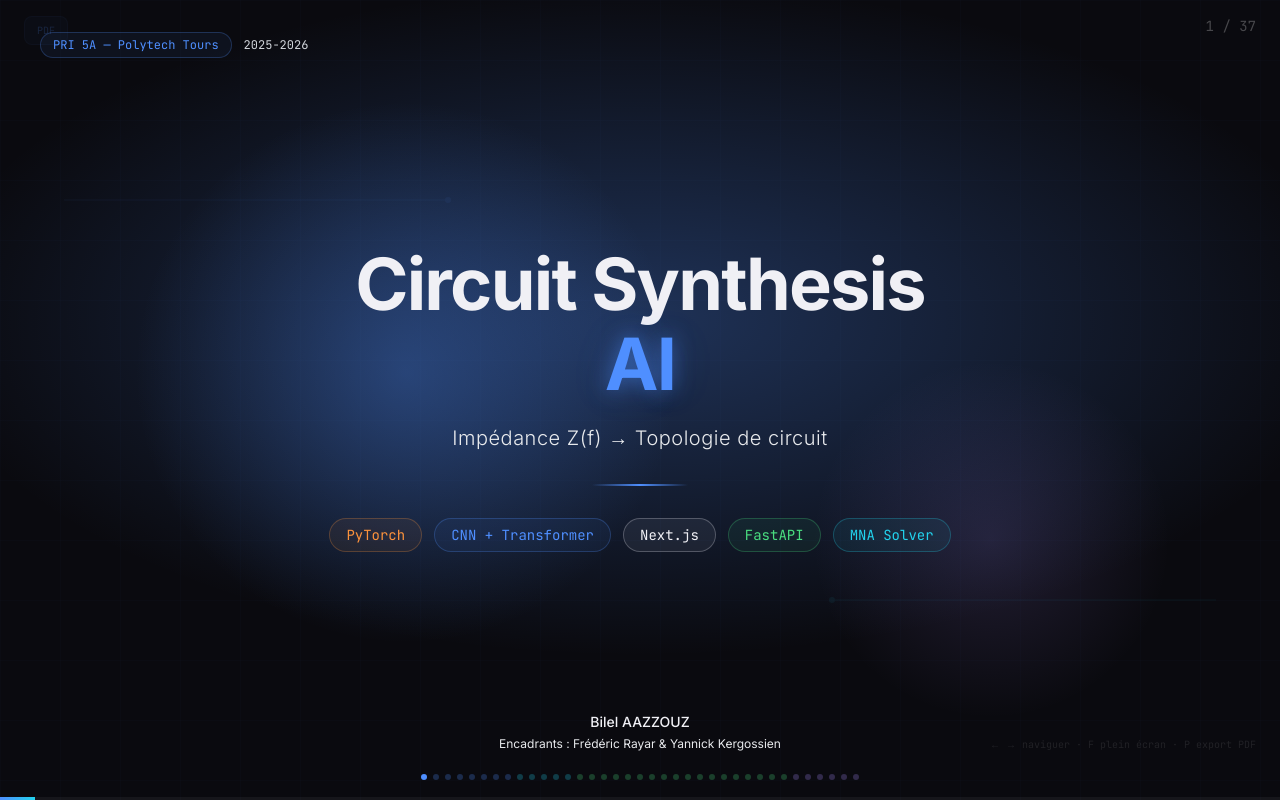
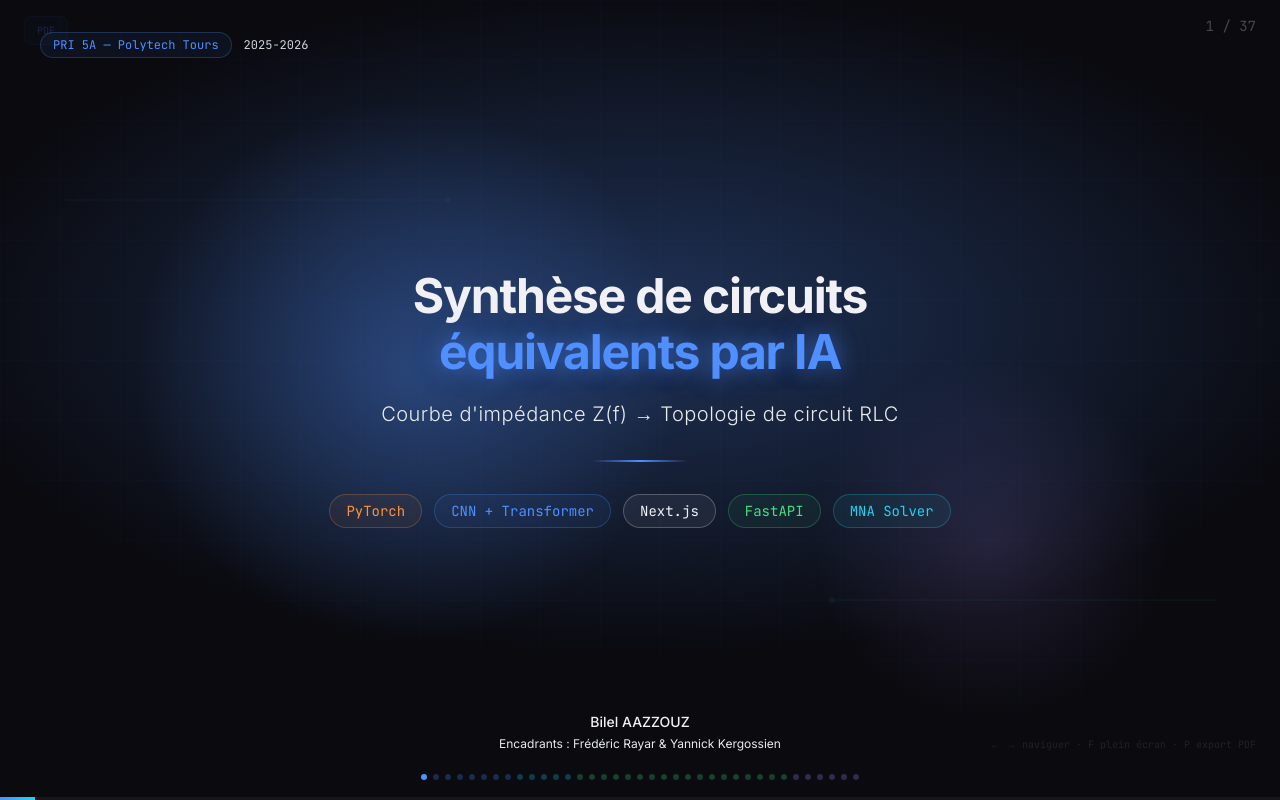
Before and after one commit to Bilel-Azz/PRI-Circuit-equivalants, a Next.js app in the folder slideshow/: page / in a window 1280 px wide. Built offline with nearby package versions, Linux system fonts and the light colour scheme.

Commit message:
Rename title to "Synthèse de circuits équivalents par IA"

```diff
--- a/slideshow/src/slides/01_TitleSlide.tsx
+++ b/slideshow/src/slides/01_TitleSlide.tsx
@@ -48,21 +48,21 @@ export default function TitleSlide() {
 
       {/* Main title */}
       <motion.div variants={fadeUp} className="text-center z-10">
-        <motion.h1 className="text-7xl font-bold tracking-tight mb-2" style={{ color: colors.white }}>
-          Circuit Synthesis
+        <motion.h1 className="text-5xl font-bold tracking-tight mb-2" style={{ color: colors.white }}>
+          Synthèse de circuits
         </motion.h1>
         <motion.h1
-          className="text-7xl font-bold tracking-tight text-glow-blue"
+          className="text-5xl font-bold tracking-tight text-glow-blue"
           style={{ color: colors.blue }}
           variants={fadeUp}
         >
-          AI
+          équivalents par IA
         </motion.h1>
       </motion.div>
 
       {/* Subtitle */}
       <motion.p variants={fadeUp} className="text-xl mt-6 font-light tracking-wide z-10" style={{ color: colors.grayLight }}>
-        Impédance Z(f) → Topologie de circuit
+        Courbe d{"'"}impédance Z(f) → Topologie de circuit RLC
       </motion.p>
 
       {/* Separator */}
```
